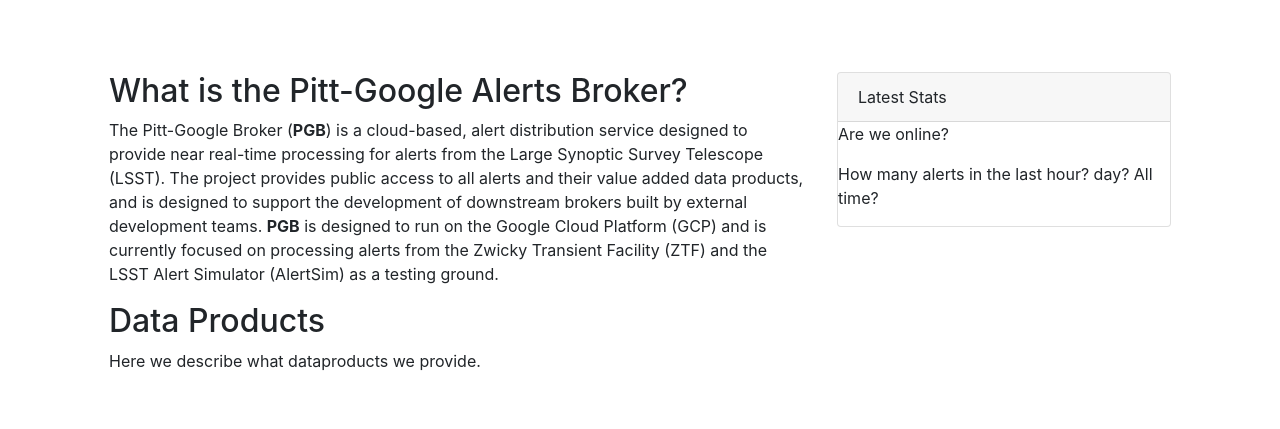
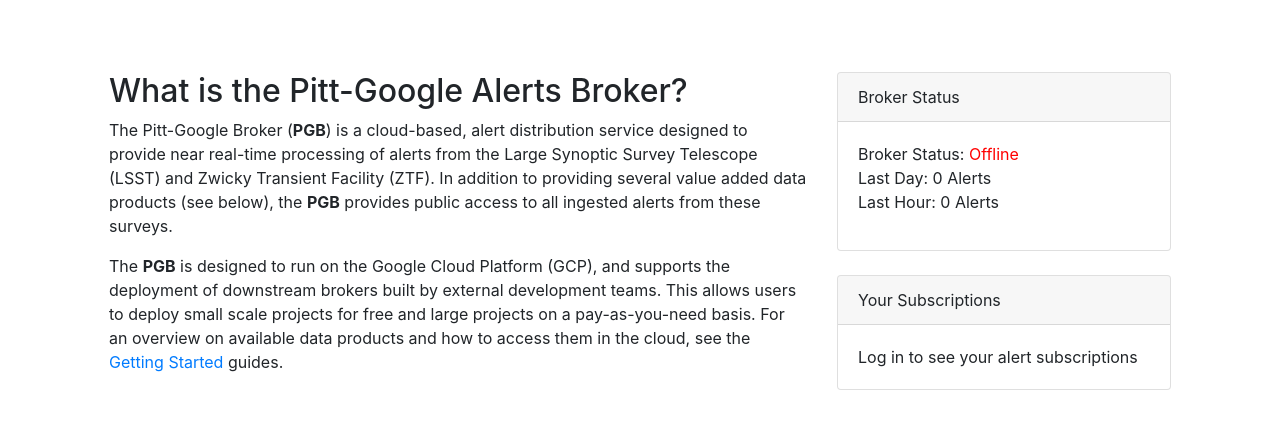
Before and after one commit to mwvgroup/Broker-Web, a Django app: page / in a window 1280 px wide. Shown: the part 56-485 px from the top of the page. Run offline with Django 3.2, Linux system fonts and the light colour scheme; some libraries are stand-ins or nearby versions.

Commit message:
Adds custom view to index page

```diff
--- a/broker_tom/broker_tom/urls.py
+++ b/broker_tom/broker_tom/urls.py
@@ -8,10 +8,11 @@ from django.conf.urls.static import static
 from django.contrib import admin
 from django.contrib.auth.views import LoginView, LogoutView
 from django.urls import include, path
-from django.views.generic import TemplateView
+
+from .views import IndexView
 
 urlpatterns = [
-    path('', TemplateView.as_view(template_name='broker_tom/index.html'), name='home'),
+    path('', IndexView.as_view(), name='home'),
     path('alerts/', include('alerts.urls')),
     path('gettingstarted/', include('getting_started.urls')),
     path('accounts/login/', LoginView.as_view(), name='login'),
--- a/broker_tom/broker_tom/views.py
+++ b/broker_tom/broker_tom/views.py
@@ -7,14 +7,12 @@ from django.shortcuts import render
 from django.views.generic import View
 
 
-class AlertsView(View):
-
+class IndexView(View):
     def get(self, request, *args, **kwargs):
-        # Todo get pubsub messages
-        timestamps = [1, 2]
-        messages = ['a', 'b']
         context = {
-            'pbsub_zip': zip(timestamps, messages)
+            'online': False,
+            'alerts_in_day': 0,
+            'alerts_in_hour': 0
         }
 
-        return render(request, 'broker_tom/alerts.html', context)
+        return render(request, 'broker_tom/index.html', context)
--- a/broker_tom/templates/broker_tom/index.html
+++ b/broker_tom/templates/broker_tom/index.html
@@ -6,24 +6,41 @@
 {% block main-column %}
   <h2>What is the Pitt-Google Alerts Broker?</h2>
   <p>The Pitt-Google Broker (<b>PGB</b>) is a cloud-based, alert distribution
-    service designed to provide near real-time processing for alerts from the
-    Large Synoptic Survey Telescope (LSST). The project provides public access
-    to all alerts and their value added data products, and is designed to
-    support the development of downstream brokers built by external development
-    teams. <b>PGB</b> is designed to run on the Google Cloud Platform (GCP) and
-    is currently focused on processing alerts from the Zwicky Transient
-    Facility (ZTF) and the LSST Alert Simulator (AlertSim) as a testing ground.
+    service designed to provide near real-time processing of alerts from the
+    Large Synoptic Survey Telescope (LSST) and Zwicky Transient Facility (ZTF).
+    In addition to providing several value added data products (see below),
+    the <b>PGB</b> provides public access to all ingested alerts from these
+    surveys.
   </p>
-  <h2>Data Products</h2>
-  <p>Here we describe what dataproducts we provide.</p>
+  <p>The <b>PGB</b> is designed to run on the Google Cloud Platform (GCP),
+     and supports the deployment of downstream brokers built by external
+     development teams. This allows users to deploy small scale projects for
+     free and large projects on a pay-as-you-need basis. For an overview on
+     available data products and how to access them in the cloud, see the
+      <a href="{% url 'getting-started' %}">Getting Started</a> guides.
+  </p>
 {% endblock %}
 
 {% block side-column %}
   <div class="card">
-      <div class="card-header">
-        Latest Stats
+      <div class="card-header">Broker Status</div>
+      <div class="card-body">
+        <ul class="list-unstyled">
+          <li>Broker Status: {% if online %} <span style="color: green">Online</span> {% else %}<span style="color: red">Offline</span> {% endif %}</li>
+          <li>Last Day: {{alerts_in_day}} Alerts</li>
+          <li>Last Hour: {{alerts_in_hour}} Alerts</li>
+        </ul>
       </div>
-      <p>Are we online?</p>
-      <p>How many alerts in the last hour? day? All time?</p>
+  </div>
+  <br>
+  <div class="card">
+    <div class="card-header">Your Subscriptions</div>
+    <div class="card-body">
+      {% if user.is_authenticated %}
+        The user subscription feature feature is not yet supported.
+      {% else %}
+        Log in to see your alert subscriptions
+      {% endif %}
+    </div>
   </div>
 {% endblock %}
```
